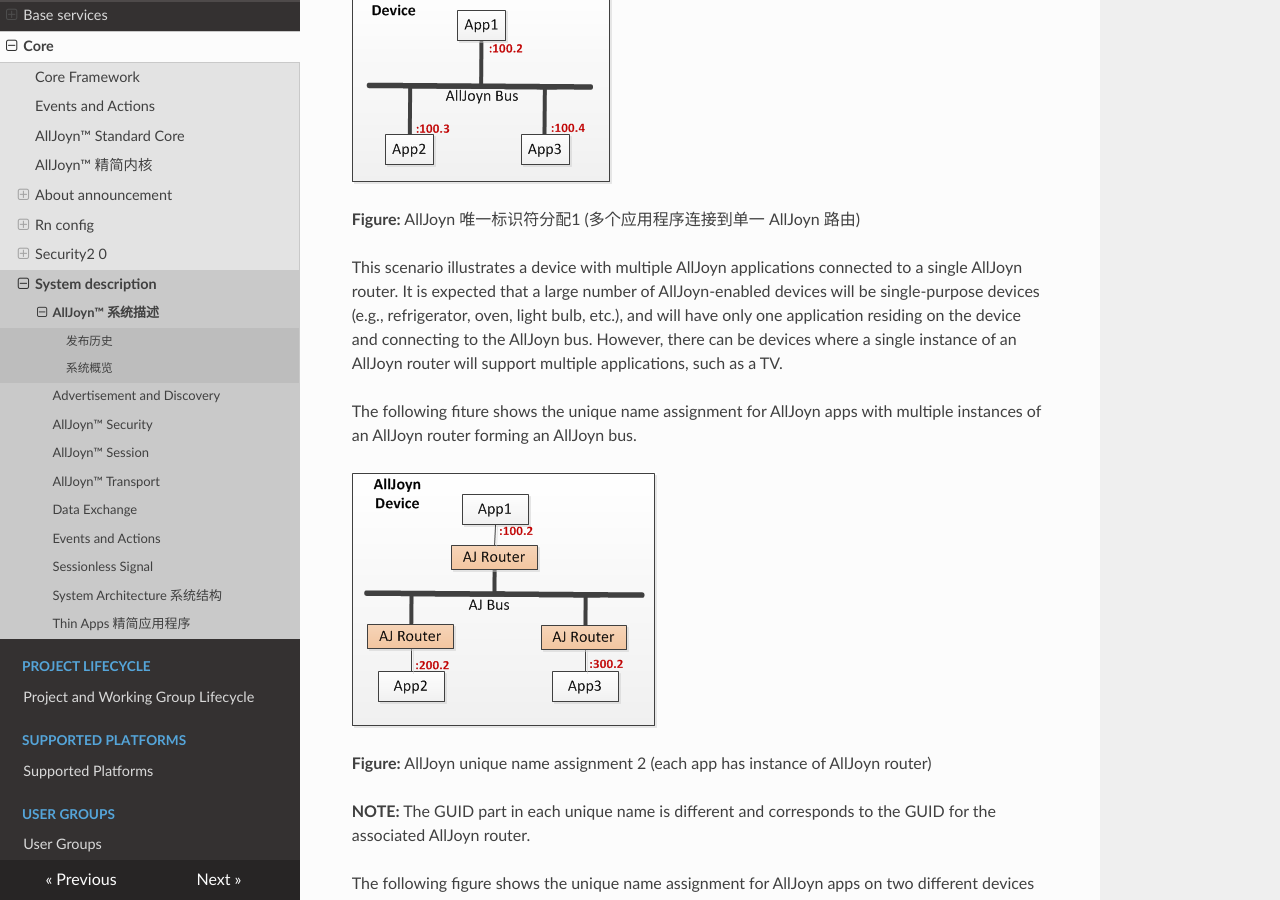
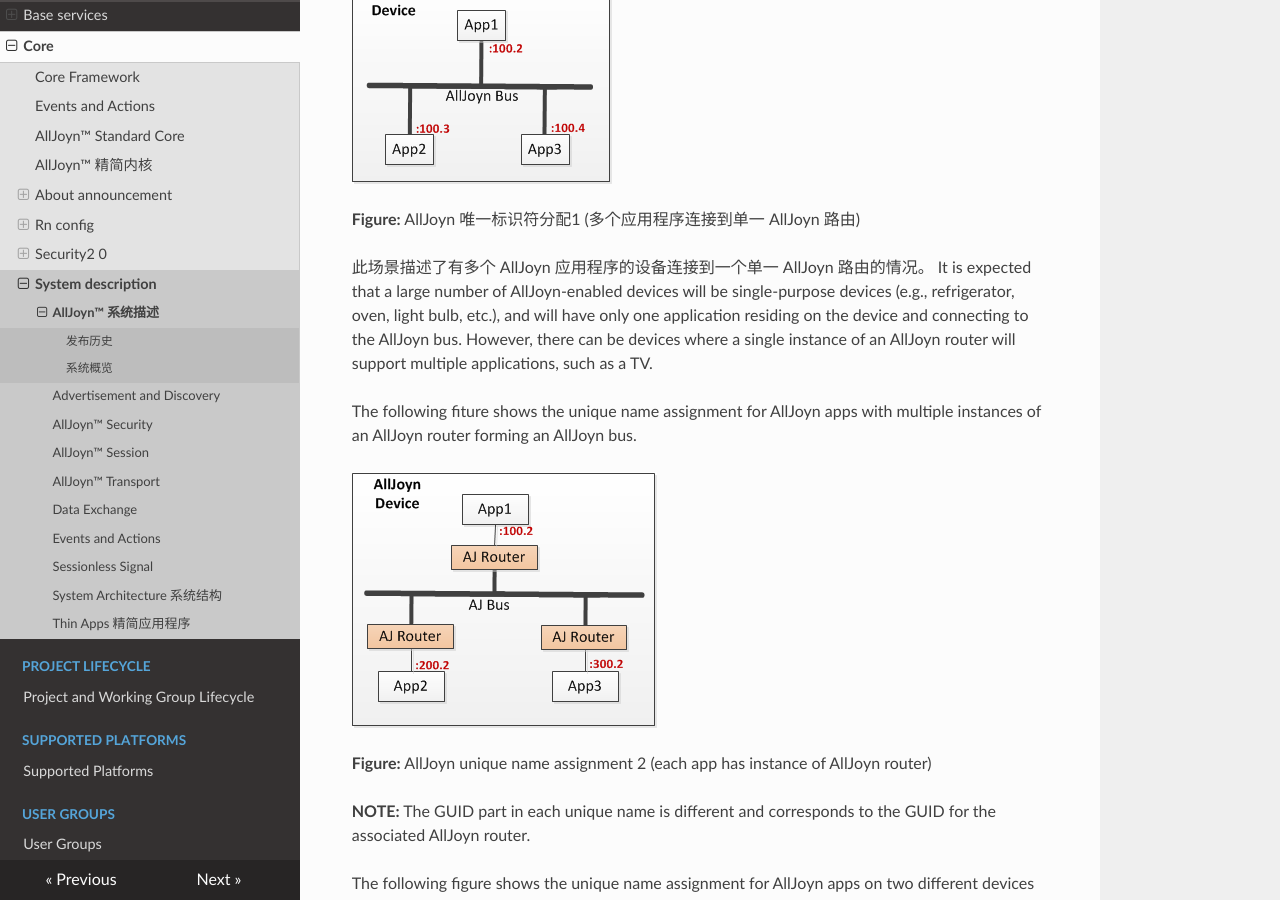
Before and after one commit to smart-conn/alljoyn-zh, an MkDocs documentation site: the page built from docs/learn/core/system-description/index.md, in a window 1280 px wide and 900 px high, scrolled down 7622 px. Built offline with MkDocs 1.6.1, drawn with Linux system fonts in a browser that asks for light colours; nearby versions of some CDN libraries.

Commit message:
Update index.md

```diff
--- a/docs/learn/core/system-description/index.md
+++ b/docs/learn/core/system-description/index.md
@@ -165,8 +165,8 @@ Unique Name = ":"<AJ router GUID>"."<Seq #>
 
 **Figure:** AllJoyn 唯一标识符分配1 (多个应用程序连接到单一 AllJoyn 路由)
 
-This scenario illustrates a device with multiple AllJoyn
-applications connected to a single AllJoyn router. It is
+此场景描述了有多个 AllJoyn 应用程序的设备连接到一个单一 AllJoyn 路由的情况。
+It is
 expected that a large number of AllJoyn-enabled devices
 will be single-purpose devices (e.g., refrigerator, oven,
 light bulb, etc.), and will have only one application residing
```
